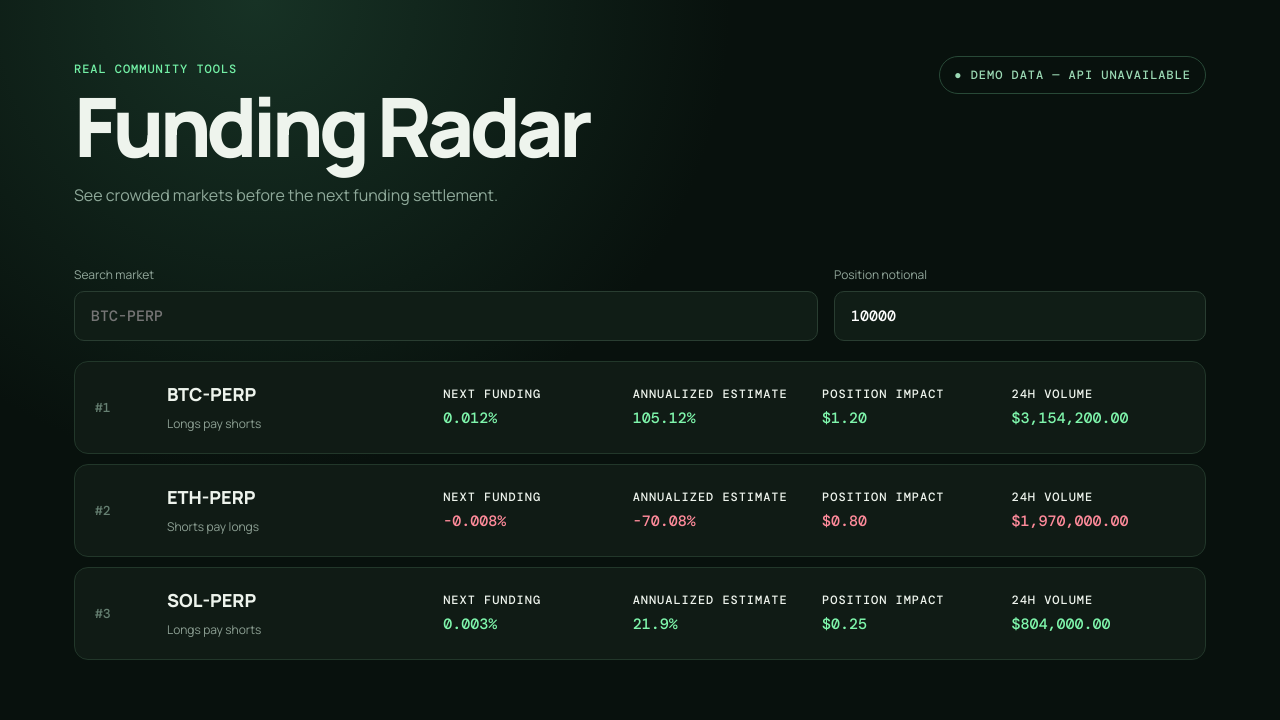
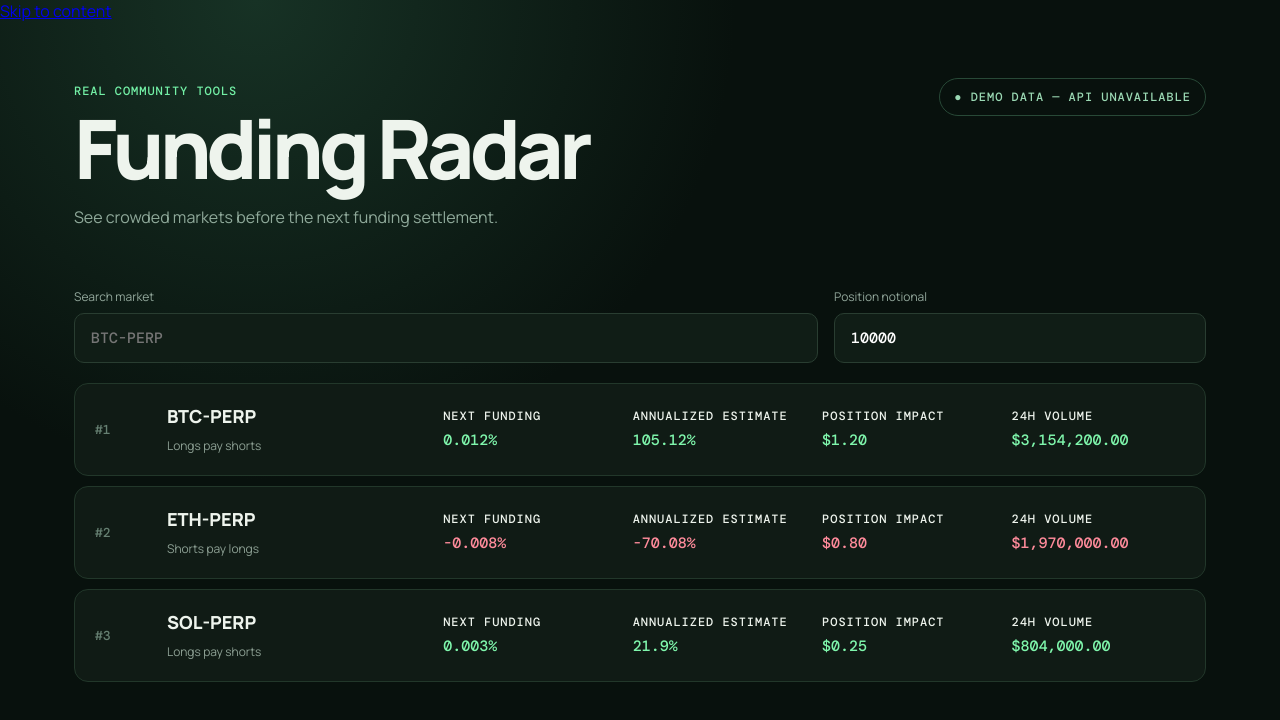
Before and after one commit to Hug0x0/real-funding-radar, a React (Vite) app: page / in a window 1280 px wide. Shown: the top 720 px of the page. Built offline with nearby package versions, Linux system fonts and the light colour scheme; no server answers.

Commit message:
feat: improve screen reader navigation

```diff
--- a/src/main.tsx
+++ b/src/main.tsx
@@ -23,8 +23,8 @@ function App() {
 
   const visible = useMemo(() => rankTickers(tickers).filter((ticker) => ticker.symbol.toLowerCase().includes(query.toLowerCase())), [tickers, query]);
 
-  return <main>
-    <header><div><span className="eyebrow">REAL COMMUNITY TOOLS</span><h1>Funding Radar</h1><p>See crowded markets before the next funding settlement.</p></div><span className="status">● {status}</span></header>
+  return <><a className="skip-link" href="#main-content">Skip to content</a><main id="main-content">
+    <header><div><span className="eyebrow">REAL COMMUNITY TOOLS</span><h1>Funding Radar</h1><p>See crowded markets before the next funding settlement.</p></div><span className="status" aria-live="polite">● {status}</span></header>
     <section className="controls"><label>Search market<input value={query} onChange={(event) => setQuery(event.target.value)} placeholder="BTC-PERP" /></label><label>Position notional<input type="number" min="0" step="100" value={notional} onChange={(event) => setNotional(Number(event.target.value))} /></label></section>
     <section className="grid">{visible.map((ticker, index) => {
       const rate = Number(ticker.perp_next_funding_rate || 0);
@@ -36,7 +36,7 @@ function App() {
         <div><small>24h volume</small><strong>{money.format(Number(ticker.volume_24h))}</strong></div>
       </article>;
     })}</section>
-  </main>;
+  </main></>;
 }
 
 createRoot(document.getElementById("root")!).render(<React.StrictMode><App /></React.StrictMode>);
```
